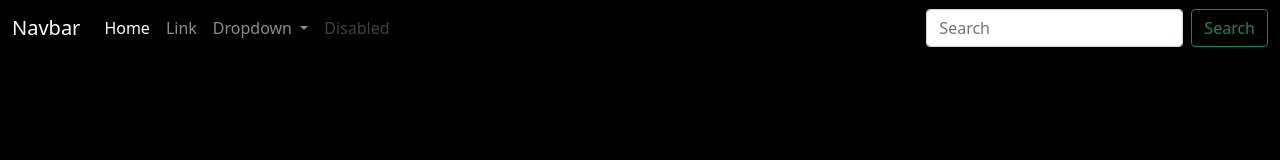
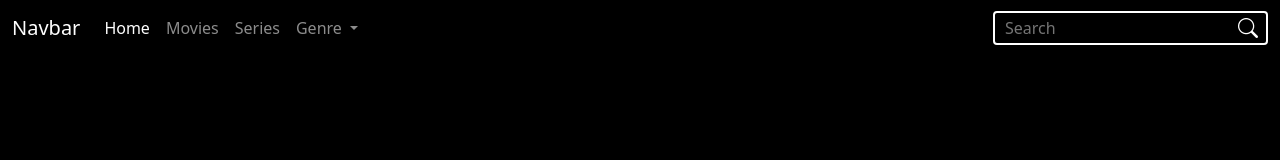
Before and after one commit to kath424/educative_bootstrap5, a plain HTML site: page movieStreamingWebsite/index.html in a window 1280 px wide. Drawn offline with nearby package versions, Linux system fonts and the light colour scheme.

Commit message:
Navbar listo

```diff
--- a/movieStreamingWebsite/index.html
+++ b/movieStreamingWebsite/index.html
@@ -17,6 +17,9 @@
     <style>
         .bg-dark {
             background-color: black !important;
+        }
+        input:focus {
+            outline: none;
         }
     </style>
 </head>
@@ -38,29 +41,27 @@
                         <a class="nav-link active" aria-current="page" href="#">Home</a>
                     </li>
                     <li class="nav-item">
-                        <a class="nav-link" href="#">Link</a>
+                        <a class="nav-link" href="#">Movies</a>
+                    </li>
+                    <li class="nav-item">
+                        <a class="nav-link" href="#">Series</a>
                     </li>
                     <li class="nav-item dropdown">
                         <a class="nav-link dropdown-toggle" href="#" id="navbarDropdown" role="button"
                             data-bs-toggle="dropdown" aria-expanded="false">
-                            Dropdown
+                            Genre
                         </a>
                         <ul class="dropdown-menu dropdown-menu-dark bg-dark" aria-labelledby="navbarDropdown">
                             <li><a class="dropdown-item" href="#">Action</a></li>
-                            <li><a class="dropdown-item" href="#">Another action</a></li>
-                            <li>
-                                <hr class="dropdown-divider">
-                            </li>
-                            <li><a class="dropdown-item" href="#">Something else here</a></li>
+                            <li><a class="dropdown-item" href="#">Comedy</a></li>
+                            <li><a class="dropdown-item" href="#">Romance</a></li>
                         </ul>
                     </li>
-                    <li class="nav-item">
-                        <a class="nav-link disabled" href="#" tabindex="-1" aria-disabled="true">Disabled</a>
-                    </li>
+
                 </ul>
-                <form class="d-flex">
-                    <input class="form-control me-2" type="search" placeholder="Search" aria-label="Search">
-                    <button class="btn btn-outline-success" type="submit">Search</button>
+                <form class="d-flex border border-2 border-white rounded px-2">
+                    <input class="bg-transparent text-white border-0" placeholder="Search" aria-label="Search">
+                    <i class="bi bi-search fs-5"></i>
                 </form>
             </div>
         </div>
```
